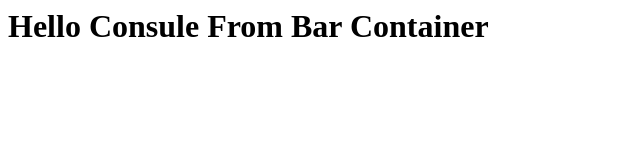
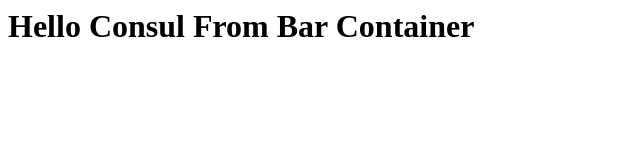
Before and after one commit to tkaburagi/nginx, a plain HTML site: page bar-container/index.html in a window 1280 px wide. Shown: the whole page, without its empty margins (0-640 px from the left). Drawn offline with Linux system fonts and the light colour scheme.

Commit message:
first commit

```diff
--- a/bar-container/index.html
+++ b/bar-container/index.html
@@ -1,5 +1,5 @@
 <html>
 <body>
-<h1>Hello Consule From Bar Container</h1>
+<h1>Hello Consul From Bar Container</h1>
 </body>
 </html>
```
Also changed, not shown: foo-container/index.html (+1 -1 lines).
